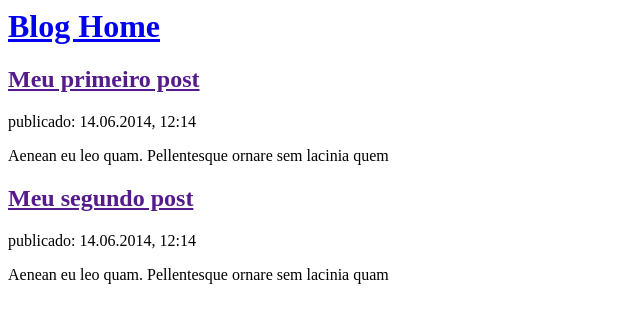
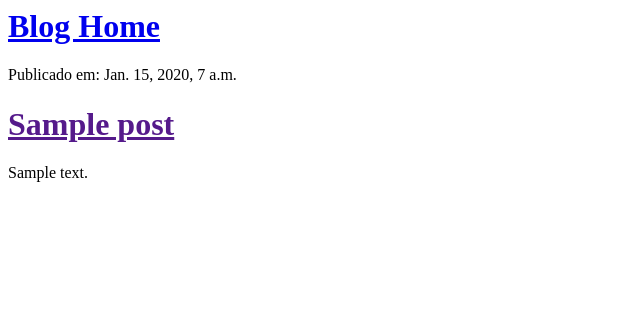
Before and after one commit to sojaHariel/my-first-blog, a Django app: template blog/templates/blog/post_list.html in a window 1280 px wide. Shown: the top 323 px of the page, without its empty margins (0-640 px from the left). Run offline with Django 3.2, Linux system fonts and the light colour scheme; the template is opened without the code that fills it: values that come from a table or form of the project are taken from there, others are empty; tables that the repository leaves empty hold one stand-in row (values such as "Sample post").

Commit message:
Modified templates to display posts from database.

```diff
--- a/blog/templates/blog/post_list.html
+++ b/blog/templates/blog/post_list.html
@@ -6,15 +6,14 @@
     <div>
       <h1><a href="/">Blog Home</a></h1>
     </div>
+    {% for post in posts %}
     <div>
-      <h2><a href="">Meu primeiro post</a></h2>
-      <p>publicado: 14.06.2014, 12:14</p>
-      <p>Aenean eu leo quam. Pellentesque ornare sem lacinia quem</p>
+      <p>Publicado em: {{ post.published_date }}</p>
+      <h1>
+        <a href="">{{ post.title }}</a>
+      </h1>
+      <p>{{ post.text | linebreaksbr }}</p>
     </div>
-    <div>
-      <h2><a href="">Meu segundo post</a></h2>
-      <p>publicado: 14.06.2014, 12:14</p>
-      <p>Aenean eu leo quam. Pellentesque ornare sem lacinia quam</p>
-    </div>
+    {% endfor %}
   </body>
 </html>
--- a/blog/views.py
+++ b/blog/views.py
@@ -1,5 +1,9 @@
 from django.shortcuts import render
+from .models import Post
+from django.utils import timezone
 
 
 def post_list(request):
-    return render(request, 'blog/post_list.html', {})
+    posts = Post.objects.filter(
+        published_date__lte=timezone.now()).order_by('published_date')
+    return render(request, 'blog/post_list.html', {'posts': posts})
```
